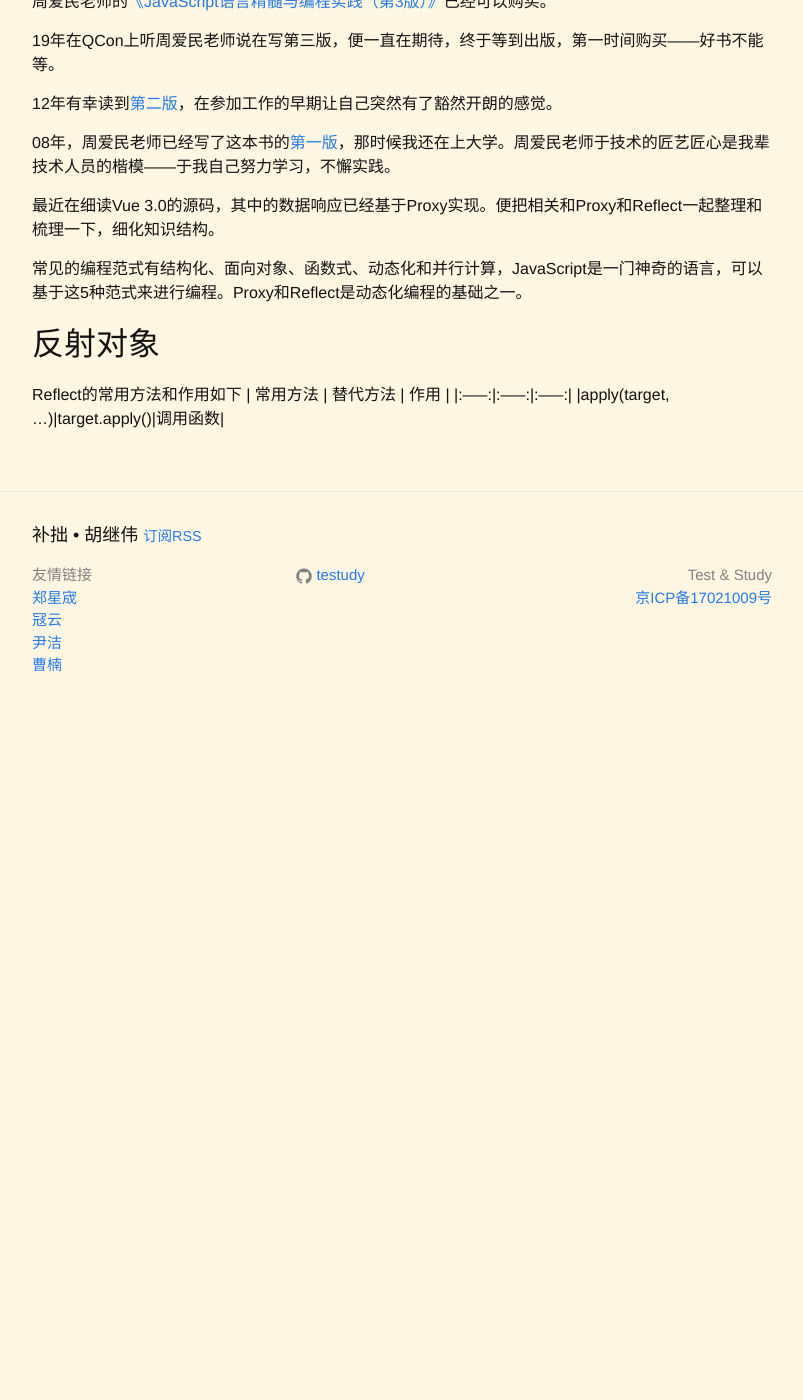
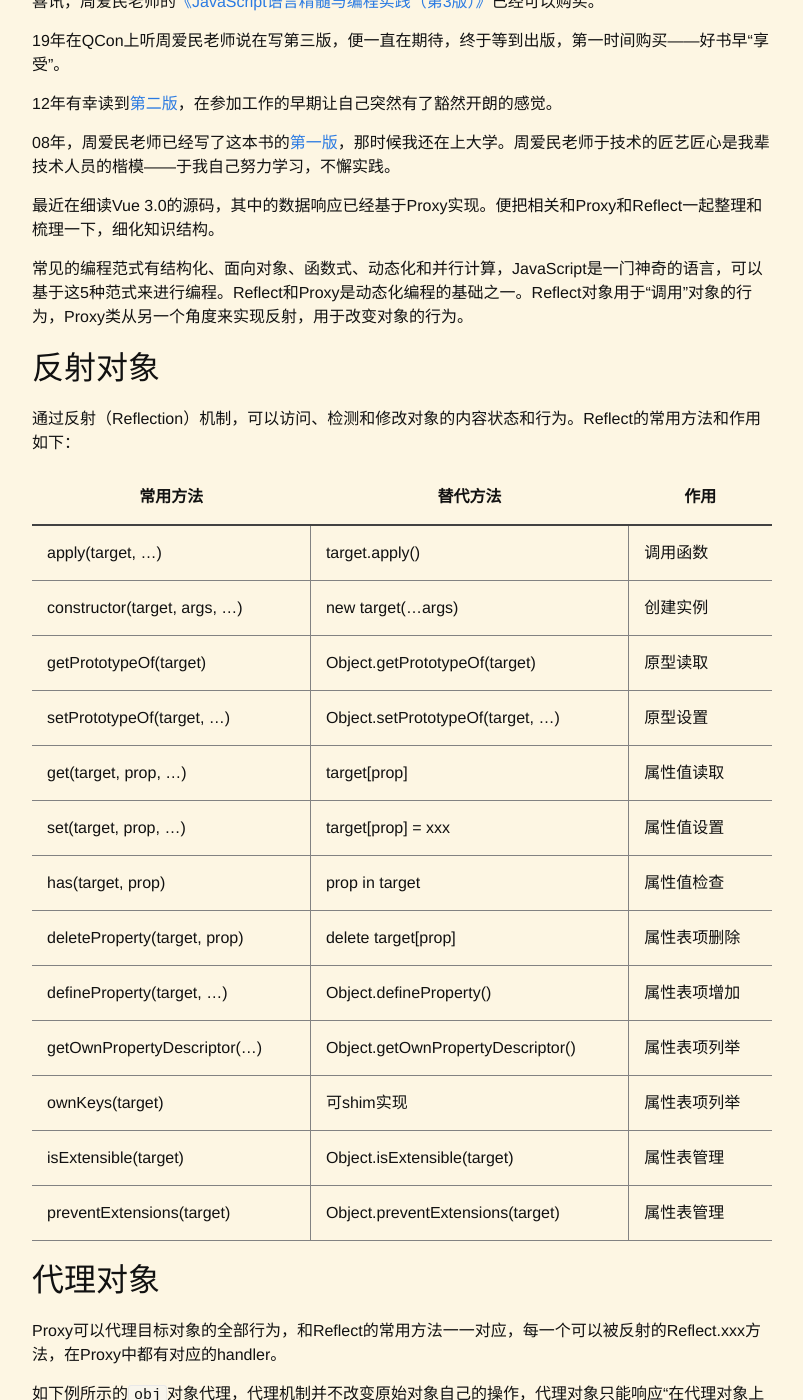
Before and after one commit to testudy/testudy.github.io, a Jekyll site: the page built from tech/_posts/2020-06-20-proxy-and-reflect.md, in a window 1280 px wide and 1400 px high, scrolled down 273 px. Shown: the whole window, without its empty margins (238-1041 px from the left). Built offline with Jekyll 4.4.1, drawn with Linux system fonts in a browser that asks for light colours; comment, search, counter and statistics services are not loaded; before the commit the page ends 1010 px from its top, so only the background shows below that; some of the changed text lies outside the part shown.

Commit message:
chore: 继续完善 Reflect和Proxy简述

````diff
--- a/tech/_posts/2020-06-20-proxy-and-reflect.md
+++ b/tech/_posts/2020-06-20-proxy-and-reflect.md
@@ -1,14 +1,14 @@
 ---
 layout: post
-title: Proxy和Reflect简述
+title: Reflect和Proxy简述
 tags: 技术 元编程 JavaScript
 ---
 
 ## 读一本好书是一件开心的事儿
 
-周爱民老师的[《JavaScript语言精髓与编程实践（第3版）》](https://book.douban.com/subject/35085910/)已经可以购买。
+喜讯，周爱民老师的[《JavaScript语言精髓与编程实践（第3版）》](https://book.douban.com/subject/35085910/)已经可以购买。
 
-19年在QCon上听周爱民老师说在写第三版，便一直在期待，终于等到出版，第一时间购买——好书不能等。
+19年在QCon上听周爱民老师说在写第三版，便一直在期待，终于等到出版，第一时间购买——好书早“享受”。
 
 12年有幸读到[第二版](https://book.douban.com/subject/10542576/)，在参加工作的早期让自己突然有了豁然开朗的感觉。
 
@@ -17,12 +17,57 @@ tags: 技术 元编程 JavaScript
 
 最近在细读Vue 3.0的源码，其中的数据响应已经基于Proxy实现。便把相关和Proxy和Reflect一起整理和梳理一下，细化知识结构。
 
-常见的编程范式有结构化、面向对象、函数式、动态化和并行计算，JavaScript是一门神奇的语言，可以基于这5种范式来进行编程。Proxy和Reflect是动态化编程的基础之一。
+常见的编程范式有结构化、面向对象、函数式、动态化和并行计算，JavaScript是一门神奇的语言，可以基于这5种范式来进行编程。Reflect和Proxy是动态化编程的基础之一。Reflect对象用于“调用”对象的行为，Proxy类从另一个角度来实现反射，用于改变对象的行为。
 
 
 ## 反射对象
 
-Reflect的常用方法和作用如下
+通过反射（Reflection）机制，可以访问、检测和修改对象的内容状态和行为。Reflect的常用方法和作用如下：
+
 | 常用方法 | 替代方法 | 作用 |
-|:-----:|:-----:|:-----:|
+|--------|---------|-----|
 |apply(target, ...)|target.apply()|调用函数|
+|constructor(target, args, ...)|new target(...args)|创建实例|
+|getPrototypeOf(target)|Object.getPrototypeOf(target)|原型读取|
+|setPrototypeOf(target, ...)|Object.setPrototypeOf(target, ...)|原型设置|
+|get(target, prop, ...)|target[prop]|属性值读取|
+|set(target, prop, ...)|target[prop] = xxx|属性值设置|
+|has(target, prop)|prop in target|属性值检查|
+|deleteProperty(target, prop)|delete target[prop]|属性表项删除|
+|defineProperty(target, ...)|Object.defineProperty()|属性表项增加|
+|getOwnPropertyDescriptor(...)|Object.getOwnPropertyDescriptor()|属性表项列举|
+|ownKeys(target)|可shim实现|属性表项列举|
+|isExtensible(target)|Object.isExtensible(target)|属性表管理|
+|preventExtensions(target)|Object.preventExtensions(target)|属性表管理|
+
+## 代理对象
+Proxy可以代理目标对象的全部行为，和Reflect的常用方法一一对应，每一个可以被反射的Reflect.xxx方法，在Proxy中都有对应的handler。
+
+如下例所示的`obj`对象代理，代理机制并不改变原始对象自己的操作，代理对象只能响应“在代理对象上发生的”行为，未定义handler的行为会被直接投射到目标对象。
+
+```javascript
+class People {
+    constructor(age) {
+        this.age = age;
+    }
+}
+
+var xiaoxiao = Reflect.construct(People, [10])
+var proxyxiao = new Proxy(xiaoxiao, {
+    get(target, key) {
+        console.info('access key name: ', key);
+        return target[key] * 2;
+    }
+});
+
+console.log(xiaoxiao.age); // 10
+console.log(proxyxiao.age); // 20
+
+xiaoxiao.age = 30;
+console.log(xiaoxiao.age); // 30
+console.log(proxyxiao.age); // 60
+
+xiaoxiao.age = 50;
+console.log(xiaoxiao.age); // 50
+console.log(proxyxiao.age); // 100
+```
````
